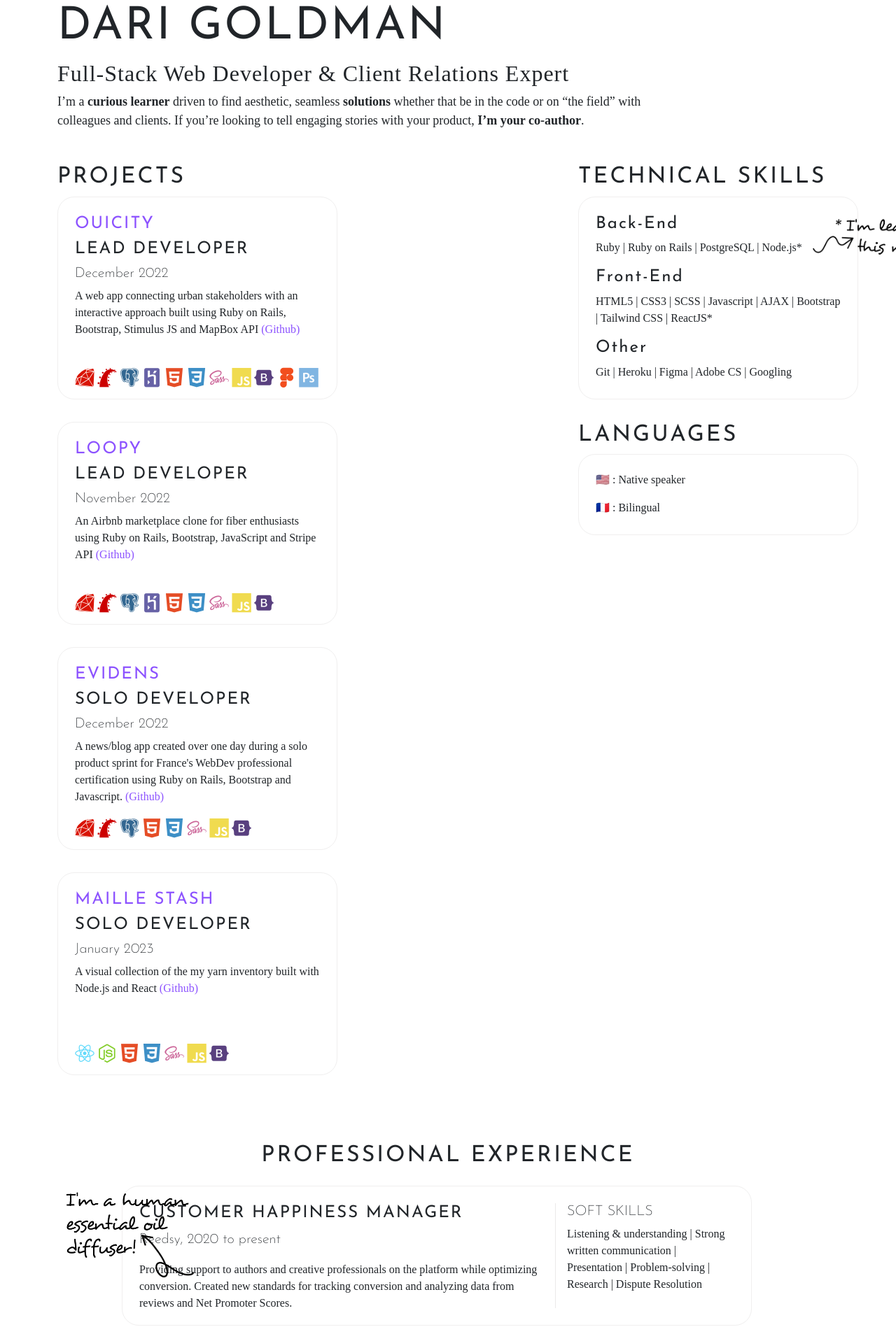
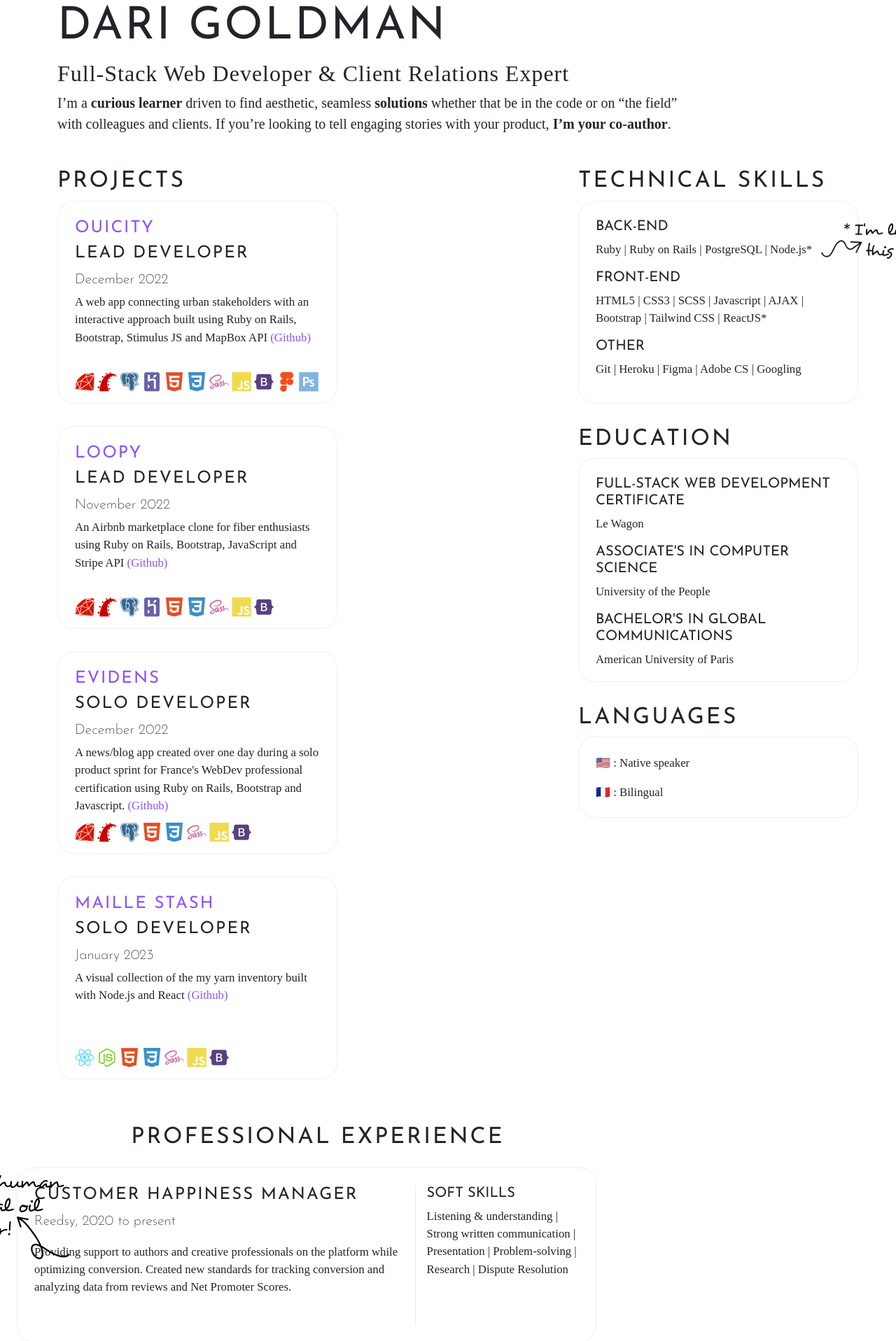
Before and after one commit to DariBerrie/portfolio, a React (Create React App) app: page / in a window 1280 px wide. Shown: the part 63-1980 px from the top of the page at 70% size. Built offline with nearby package versions, Linux system fonts and the light colour scheme; data requests are answered from the project's data file; a web font is replaced by a local one.

Commit message:
feat: added some gsap animations to test and education section

```diff
--- a/db.json
+++ b/db.json
@@ -139,5 +139,22 @@
       "id": 8,
       "name": "Travel"
     }
+  ],
+  "schools": [
+    {
+      "id": 1,
+      "name": "Le Wagon",
+      "diploma": "Full-Stack Web Development Certificate"
+    },
+    {
+      "id": 2,
+      "name": "University of the People",
+      "diploma": "Associate's in Computer Science"
+    },
+    {
+      "id": 3,
+      "name": "American University of Paris",
+      "diploma": "Bachelor's in Global Communications"
+    }
   ]
 }
--- a/package.json
+++ b/package.json
@@ -7,6 +7,7 @@
     "@testing-library/react": "^13.4.0",
     "@testing-library/user-event": "^13.5.0",
     "axios": "^1.2.2",
+    "gsap": "^3.11.4",
     "react": "^18.2.0",
     "react-bootstrap": "^2.7.0",
     "react-dom": "^18.2.0",
--- a/src/App.js
+++ b/src/App.js
@@ -7,11 +7,13 @@ import Job from "./components/Job"
 import Skills from './components/Skills'
 import Languages from './components/Languages'
 import Interest from './components/Interest'
+import School from './components/School'
 
 const App = () => {
   const [projects, setProjects] = useState([])
   const [jobs, setJobs] = useState([])
   const [interests, setInterests] = useState([])
+  const [schools, setSchools] = useState([])
 
   const hook = () => {
     axios.get('http://localhost:3002/projects').then(response => {
@@ -22,6 +24,9 @@ const App = () => {
     })
     axios.get('http://localhost:3002/interests').then(response => {
       setInterests(response.data)
+    })
+    axios.get('http://localhost:3002/schools').then(response => {
+      setSchools(response.data)
     })
   }
   useEffect(hook, [])
@@ -37,20 +42,27 @@ const App = () => {
             {projects.map(project =>
               <Project key={project.id} project={project} /> )}
           </div>
+          <div className="d-flex flex-column align-items-center section-container">
+            <img id="people-person-img" src="people-person-img.png" alt="I'm a human essential oil diffuser!" />
+            <h2 className="mb-4">PROFESSIONAL EXPERIENCE</h2>
+            {jobs.map(job =>
+              <Job key={job.id} job={job} />)}
+          </div>
         </div>
         <div className="col-4 section-container">
           <h2>TECHNICAL SKILLS</h2>
           <Skills />
+          <h2>EDUCATION</h2>
+          <div className="card school">
+            {schools.map(school =>
+              <School key={school.id} school={school} />
+              )}
+          </div>
           <h2>LANGUAGES</h2>
           <Languages />
         </div>
       </div>
-      <div className="d-flex flex-column align-items-center section-container">
-        <img id="people-person-img" src="people-person-img.png" alt="I'm a human essential oil diffuser!" />
-        <h2 className="mb-4">PROFESSIONAL EXPERIENCE</h2>
-        {jobs.map(job =>
-          <Job key={job.id} job={job} />)}
-      </div>
+
       <div className="d-flex flex-column align-items-center section-container">
         <h2 className="mb-4">INTERESTS</h2>
         <ul id="interests-list">
--- a/src/components/Header.js
+++ b/src/components/Header.js
@@ -1,6 +1,10 @@
 import Summary from "./Summary"
+import gsap from 'gsap'
 
 const Header = () => {
+  gsap.from("#name", {y: -100, duration: 1})
+  gsap.from("#title", {x: -200, duration: .5})
+
   return (
     <div id="header">
       <h1 id="name">DARI GOLDMAN</h1>
--- a/src/components/Project.js
+++ b/src/components/Project.js
@@ -4,10 +4,10 @@ const Project = ({project}) => {
     <div className="card project">
       <h4><a href={project.url} target="_blank" rel="noreferrer">{project.name.toUpperCase()}</a></h4>
       <h4>{project.position.toUpperCase()}</h4>
-      <h5>{project.startDate}</h5>
+      <p id="start-date">{project.startDate}</p>
       <p>{project.description} <a href={project.github} target="_blank" rel="noreferrer">(Github)</a></p>
       <div className="dev-skills">
-        {project.toolIcons.map(icon => <i className={icon}></i>)}
+        {project.toolIcons.map(icon => <i key={icon} className={icon}></i>)}
       </div>
     </div>
   )
--- /dev/null
+++ b/src/components/School.js
@@ -0,0 +1,11 @@
+const School = ({school}) => {
+
+    return (
+        <div>
+          <h5>{school.diploma.toUpperCase()}</h5>
+          <p>{school.name}</p>
+        </div>
+
+    )
+}
+export default School
--- a/src/components/Skills.js
+++ b/src/components/Skills.js
@@ -4,11 +4,11 @@ const Skills = () => {
 
     <div className="card tech-skills">
       <img id="asterik-img" src="asterik-info.png" alt="Asterik means I'm learning this skill"/>
-      <h4>Back-End</h4>
+      <h5>BACK-END</h5>
       <p>Ruby | Ruby on Rails | PostgreSQL | Node.js*</p>
-      <h4>Front-End</h4>
+      <h5>FRONT-END</h5>
       <p>HTML5 | CSS3 | SCSS | Javascript | AJAX | Bootstrap | Tailwind CSS | ReactJS*</p>
-      <h4>Other</h4>
+      <h5>OTHER</h5>
       <p>Git | Heroku | Figma | Adobe CS | Googling</p>
     </div>
   )
--- a/src/index.scss
+++ b/src/index.scss
@@ -31,16 +31,15 @@ h1 {
   font-size: 4em;
 }
 
+p {
+  font-size: 1.05em;
+}
+
 a {
   color: #8c52ff;
   text-decoration: none;
 }
 
-.job-dates {
-  font-family: "Josefin Sans", sans-serif;
-  font-weight: 300;
-  font-size: 1.25em;
-}
 .container {
   padding-top: 64px;
 }
--- a/src/stylesheets/header.scss
+++ b/src/stylesheets/header.scss
@@ -6,7 +6,7 @@
   }
 
   p {
-    font-size: 1.125em;
+    font-size: 1.25em;
   }
 }
 
--- a/src/stylesheets/job.scss
+++ b/src/stylesheets/job.scss
@@ -1,7 +1,13 @@
 .card.job {
-  width: 900px;
-  height: 200px;
+  width: 828px;
+  height: 250px;
   margin-bottom: 24px;
+
+  .job-dates {
+    font-family: "Josefin Sans", sans-serif;
+    font-weight: 300;
+    font-size: 1.25em;
+  }
 
   .job-details {
     width:70%;
@@ -19,7 +25,7 @@
   position: absolute;
   width:200px;
   top: 64px;
-  left: 4px;
+  left: -174px;
   z-index:1;
 
 }
--- a/src/stylesheets/project.scss
+++ b/src/stylesheets/project.scss
@@ -28,3 +28,10 @@
   }
 
 }
+
+#start-date {
+  font-family: "Josefin Sans", sans-serif;
+  font-weight: 300;
+  font-size: 1.25em;
+  margin-bottom: 4px;
+}
--- a/src/stylesheets/skills.scss
+++ b/src/stylesheets/skills.scss
@@ -2,9 +2,17 @@
   position:absolute;
   width: 200px;
   top: 14px;
-  right:-130px;
+  right:-142px;
 }
-
+.card {
+  h5 {
+    font-weight: 500;
+  }
+}
 .card.language-skills {
   height: 116px;
 }
+
+.card.school {
+  height: 320px;
+}
```
Also changed, not shown: 1 other file (tests, documents, lock files or other folders).
